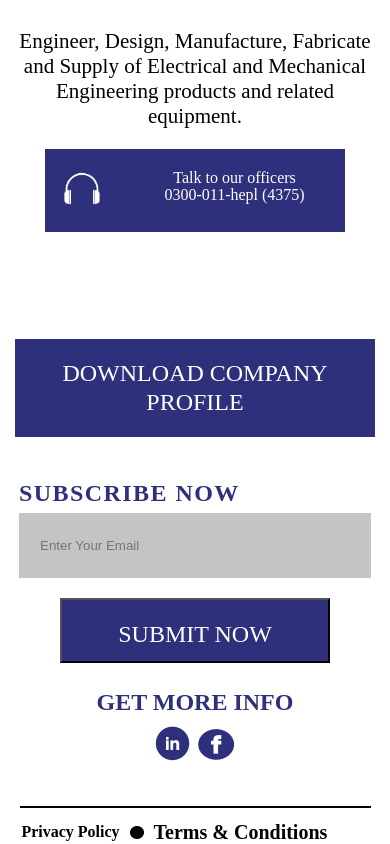
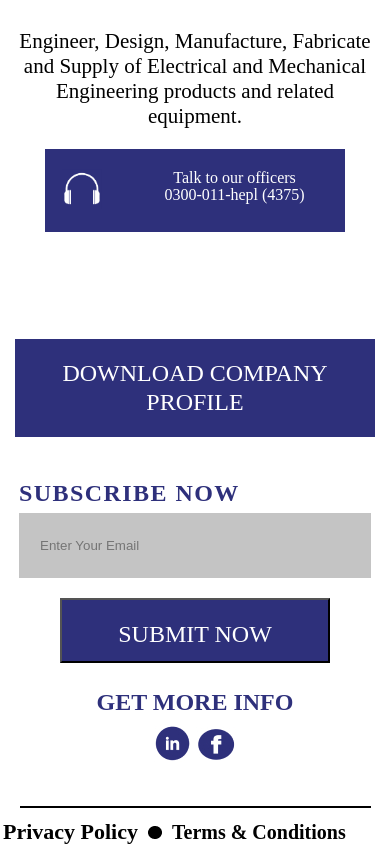
Before and after one commit to Usamaalikhan654/Habibullah-WB, a React (Create React App) app in the folder hepl-master/: page / in a window 390 px wide. Shown: the part 8719-9563 px from the top of the page. Built offline with nearby package versions, Linux system fonts and the light colour scheme.

Commit message:
2.1.6
version okay

```diff
--- a/hepl-master/src/Pages/Home/Cards.css
+++ b/hepl-master/src/Pages/Home/Cards.css
@@ -16,6 +16,9 @@ body {
 }
 
 /* Remove extra left and right margins, due to padding */
+.row {
+  margin: 0 0px;
+}
 
 /* Clear floats after the columns */
 .row:after {
--- a/hepl-master/src/Pages/Home/Home.module.scss
+++ b/hepl-master/src/Pages/Home/Home.module.scss
@@ -208,6 +208,15 @@ color: #000000;
 mix-blend-mode: normal;
 }
 
+.para {
+  font-size: 22px;
+
+  white-space: nowrap;
+}
+.span {
+  white-space: nowrap;
+}
+
 }
 
 .Flexinner {
```
